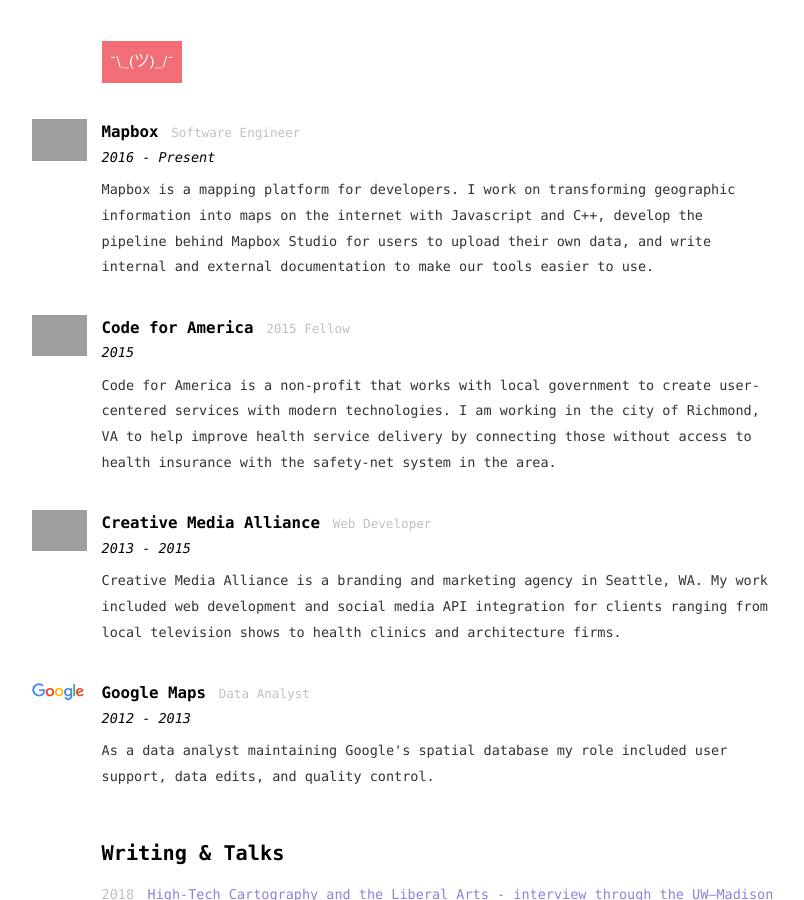
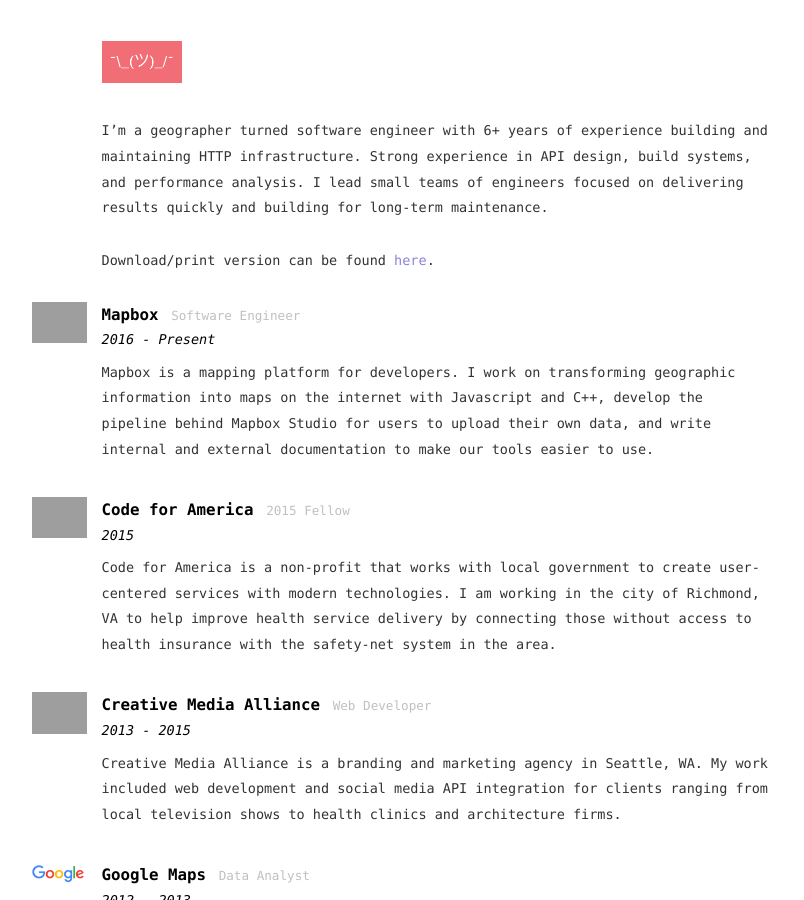
Before and after one commit to mapsam/mapsam.github.io, a Jekyll site: the page built from resume/index.md, in a window 1280 px wide and 900 px high, cut to the strip 0-900 px from the top of the window. Shown: the whole strip, without its empty margins (202-1006 px from the left). Built offline with Jekyll 4.4.1, drawn with Linux system fonts in a browser that asks for light colours; nearby versions of some CDN libraries; grey boxes are pictures that could not be loaded.

Commit message:
add resume pdf

```diff
--- a/resume/index.md
+++ b/resume/index.md
@@ -149,3 +149,7 @@
         link: http://minds.wisconsin.edu/bitstream/handle/1793/47860/Becker%20Daniels%20Matthews%20Roanhaus.pdf.txt;jsessionid=dmfvwv611nnx?sequence=6
         year: 2010
 ---
+
+I’m a geographer turned software engineer with 6+ years of experience building and maintaining HTTP infrastructure. Strong experience in API design, build systems, and performance analysis. I lead small teams of engineers focused on delivering results quickly and building for long-term maintenance.
+
+Download/print version can be found [here](./matthews-resume-2021.pdf).
```
Also changed, not shown: 1 other file.
